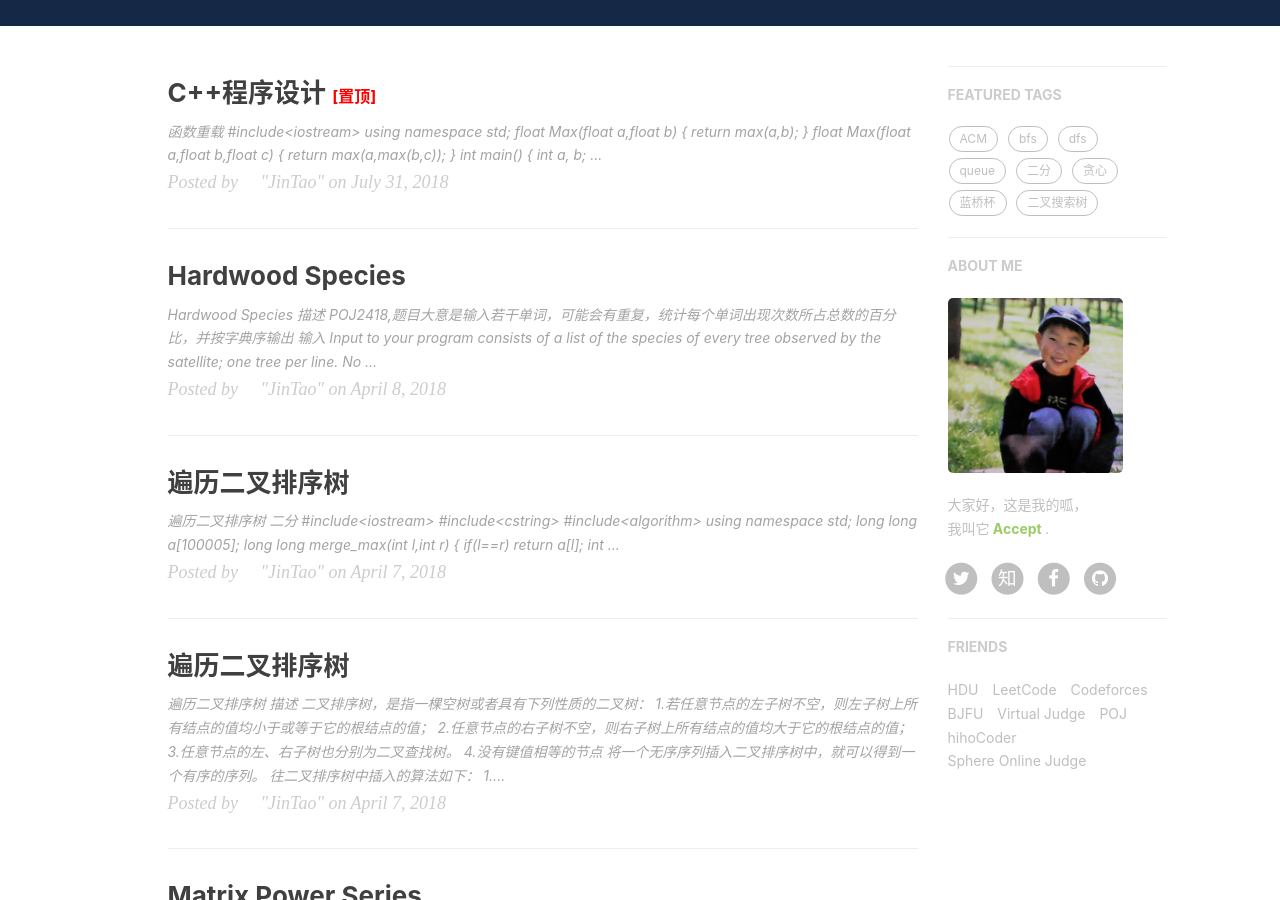
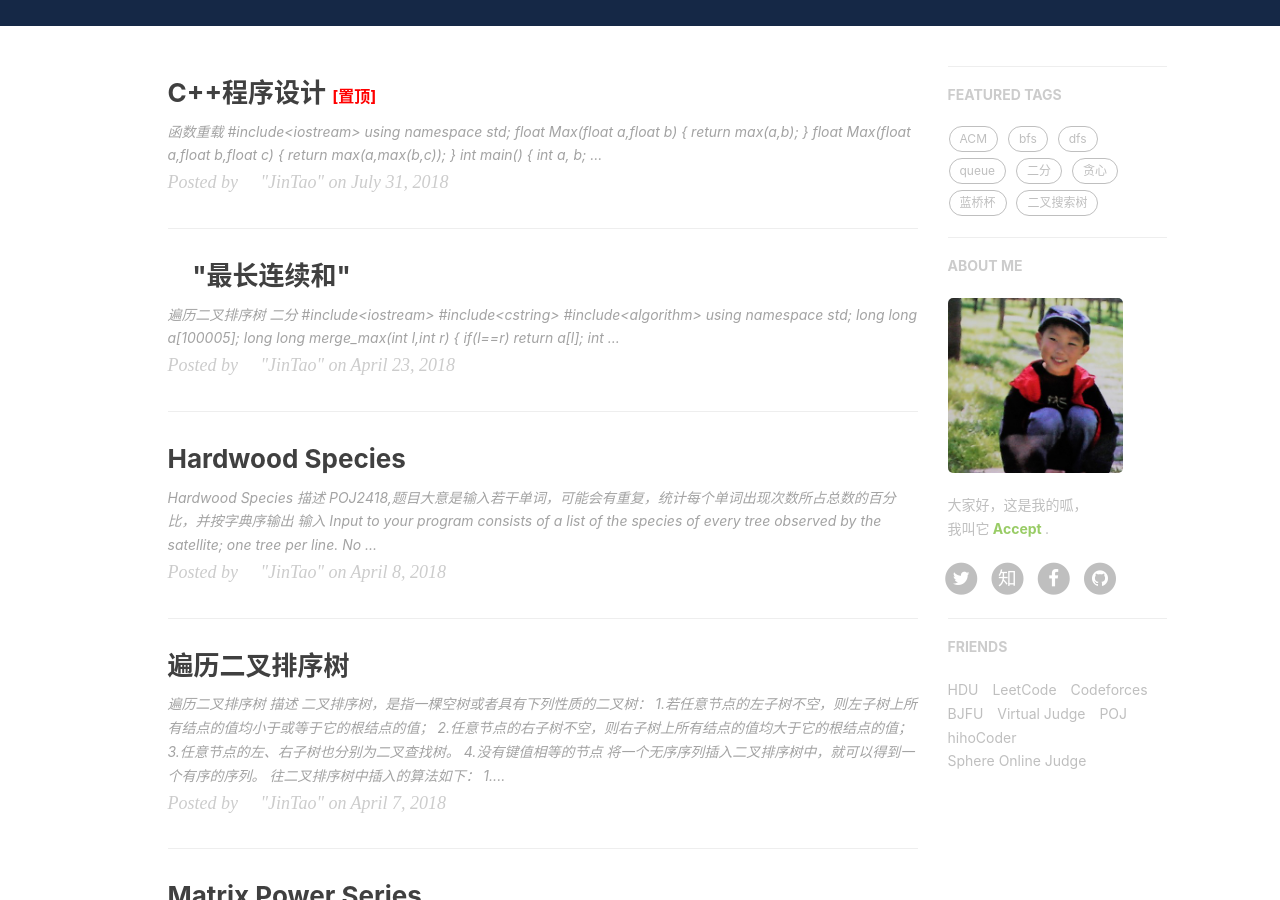
Before and after one commit to pandaKINandQUEEN/GinKo-BFU.github.io, a Jekyll site: the page built from index.html, in a window 1280 px wide and 900 px high, scrolled down 392 px. Built offline with Jekyll 4.4.1, drawn with Linux system fonts in a browser that asks for light colours; nearby versions of some CDN libraries; the list of posts is cut into pages by our own code; comment, search, counter and statistics services are not loaded.

Commit message:
Update 2018-04-23-the-longest-sum.md

```diff
--- a/_posts/2018-04-23-the-longest-sum.md
+++ b/_posts/2018-04-23-the-longest-sum.md
@@ -1,14 +1,14 @@
 ---
 layout:     post
-title:      "遍历二叉排序树"
+title:      "最长连续和"
 subtitle:   ""
-date:       2018-04-07
+date:       2018-04-23
 author:     "JinTao"
 header-img: "img/Headers/racing.jpg"
 catalog: true
 tags:
-- 二叉搜索树
-- ACM
+- 二分
+- dp
 ---
 
 ## 遍历二叉排序树
```
